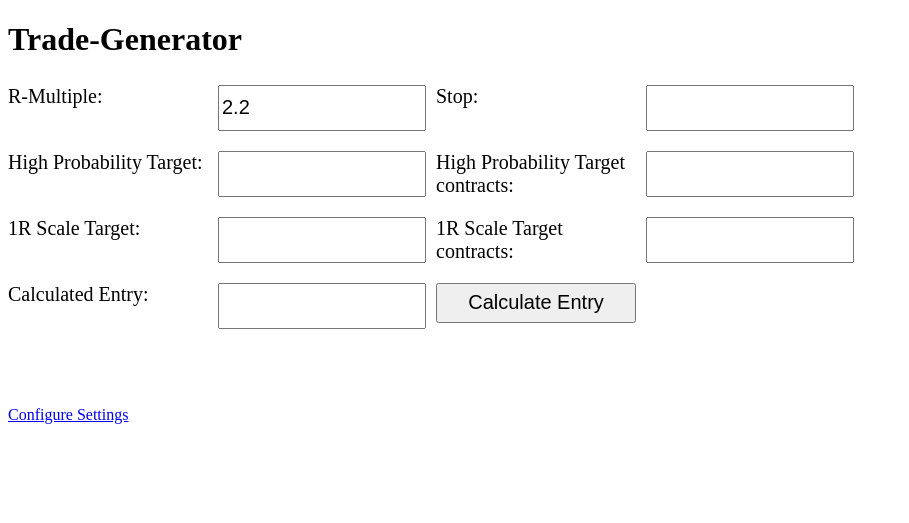
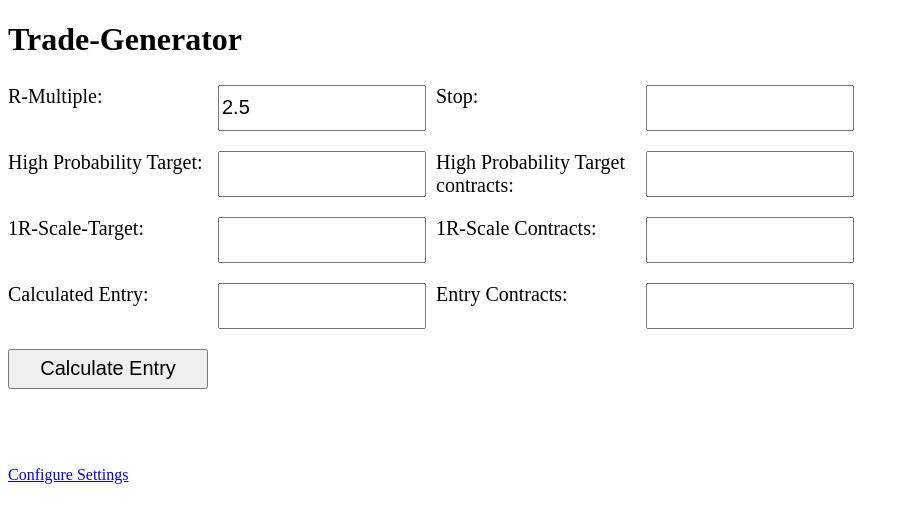
Before and after one commit to michagruner/IB-trade-generator, a Flask app: page / in a window 1280 px wide. Shown: the top 523 px of the page, without its empty margins (0-909 px from the left). Run offline with Flask 3, Linux system fonts and the light colour scheme.

Commit message:
erste lauffähige Version mit allen Berechnungen auf der Webseite
Signed-off-by: Michael Gruner (local) <mgrunerlocal@pn50.local.familie-gruner.de>

```diff
--- a/app.py
+++ b/app.py
@@ -9,13 +9,28 @@ import json
 app = Flask(__name__)
 
 
-default_Rmultiple = 2.5
-MAX_RISK = 0
-TICK_SIZE = 0
-TICK_VALUE = 0
+global default_Rmultiple
+global MAX_RISK
+global TICK_SIZE
+global TICK_VALUE
 
+with open('config.json') as f:
+   config = json.load(f)
+
+   default_Rmultiple = config['Rmultiple']
+   MAX_RISK = config['MaxRisk']
+   TICK_SIZE = config['TickSize']
+   TICK_VALUE = config['TickValue']
 
 def calculate_entry(stop, target, Rmultiple):
+
+    with open('config.json') as f:
+      config = json.load(f)
+
+      MAX_RISK = int(config['MaxRisk'])
+      TICK_SIZE = float(config['TickSize'])
+      TICK_VALUE = float(config['TickValue'])
+
     def objective(x):
         return x[0]
 
@@ -33,8 +48,14 @@ def calculate_entry(stop, target, Rmultiple):
     bounds = [(stop, target)]
     cons = [{'type': 'eq', 'fun': constraint1}, {'type': 'ineq', 'fun': constraint2}]
     res = minimize(objective, [stop + 1], bounds=bounds, constraints=cons, method='SLSQP')
-
-    return round(res.x[0]*4)/4
+    #calculate all the data based on the entry
+    entry = round(res.x[0]*4)/4
+    diff = entry - stop
+    entryCont = round((MAX_RISK / (diff / TICK_SIZE * TICK_VALUE)))
+    oneRScale = entry + diff
+    oneRScaleCont = round(1/4*((MAX_RISK / (diff / TICK_SIZE * TICK_VALUE))))
+    highProbCont = entryCont - oneRScaleCont
+    return entry, entryCont , oneRScale, oneRScaleCont, highProbCont
 
 @app.route('/', methods=['GET', 'POST'])
 def index():
@@ -42,7 +63,7 @@ def index():
         stop = float(request.form['stop'])
         target = float(request.form['target'])
         Rmultiple = float(request.form['Rmultiple'])
-        value = calculate_entry(stop, target, Rmultiple)
+        entry = calculate_entry(stop, target, Rmultiple)
         stopSize = value - stop
         contract_number = (MAX_RISK / (stopSize / TICK_SIZE * TICK_VALUE))
         oneRScaleValue = value + stopSize
@@ -52,7 +73,7 @@ def index():
         if request.form.get('action') == 'submitTrade':
             value = value * 2
 
-        return render_template('index.html', value=value)
+        return render_template('index.html', entry=entry)
 
     else:
         with open('config.json') as f:
@@ -62,6 +83,7 @@ def index():
         MAX_RISK = config['MaxRisk']
         TICK_SIZE = config['TickSize']
         TICK_VALUE = config['TickValue']
+
         return render_template('index.html' ,default_Rmultiple=default_Rmultiple)
 
 @app.route('/calculate_entry', methods=['POST'])
@@ -69,8 +91,8 @@ def calculate_entry_api():
     stop = float(request.json['stop'])
     target = float(request.json['target'])
     Rmultiple = float(request.json['Rmultiple'])
-    value = calculate_entry(stop, target, Rmultiple)
-    return jsonify({'value': value})
+    entry, entryCont, oneRScale, oneRScaleCont, highProbCont = calculate_entry(stop, target, Rmultiple)
+    return jsonify({'entry': entry, 'entryCont': entryCont, 'oneRScale': oneRScale, 'oneRScaleCont': oneRScaleCont, 'highProbCont': highProbCont })
 
 # Endpoint for loading the configuration data
 @app.route('/load_config')
--- a/config.json
+++ b/config.json
@@ -1 +1 @@
-{"Rmultiple": "2.2", "MaxRisk": "234", "TickSize": "0.25", "TickValue": "1.25"}
+{"Rmultiple": "2.5", "MaxRisk": "200", "TickSize": "0.25", "TickValue": "1.25"}
--- a/templates/index.html
+++ b/templates/index.html
@@ -47,8 +47,13 @@ $(document).ready(function() {
       contentType: "application/json", // Set the content type to JSON
       data: JSON.stringify(formData), // Convert the form data to a JSON object
       success: function(response) {
+	console.log(response); //Print the response object to the console
         // Update the calculated entry value in the HTML
-        $("#value").val(response["value"]);
+        $("#entry").val(response["entry"]);
+        $("#entryCont").val(response["entryCont"]);
+        $("#oneRScale").val(response["oneRScale"]);
+        $("#oneRScaleCont").val(response["oneRScaleCont"]);
+        $("#highProbCont").val(response["highProbCont"]);
       }
     });
   });
@@ -70,16 +75,18 @@ $(document).ready(function() {
 
 		<label for="target">High Probability Target:</label>
 		<input type="number" name="target" id="target" step="0.25" required value="{{ request.form.get('target', '') }}">
-		<label for="target">High Probability Target contracts:</label>
-		<input type="number" name="targetCont" id="targetCont" step="1" required value="{{ request.form.get('targetCont', '') }}">
+		<label for="highProbCont">High Probability Target contracts:</label>
+		<input type="number" name="highProbCont" id="highProbCont" step="1" value="{{ highProbCont }}">
 
-		<label for="target">1R Scale Target:</label>
-		<input type="number" name="scaletarget" id="scaletarget" step="0.25" required value="{{ request.form.get('scaletarget', '') }}">
-		<label for="target">1R Scale Target contracts:</label>
-		<input type="number" name="scaletargetCont" id="scaletargetCont" step="1" required value="{{ request.form.get('scaletargetCont', '') }}">
+		<label for="oneRScale">1R-Scale-Target:</label>
+		<input type="number" name="oneRScale" id="oneRScale" step="0.25" value="{{ oneRScale }}">
+		<label for="oneRScaleCont">1R-Scale Contracts:</label>
+		<input type="number" name="oneRScaleCont" id="oneRScaleCont" step="1" value="{{ oneRScaleCont }}">
 
 		<label for="entry-value">Calculated Entry:</label>
-		<input type="number" name="entry" id="value" step="0.25" value="{{ value }}">
+		<input type="number" name="entry" id="entry" step="0.25" value="{{ entry }}">
+		<label for="entry-value">Entry Contracts:</label>
+		<input type="number" name="entryCont" id="entryCont" step="1" value="{{ entryCont }}">
 
 		<input type="submit" value="Calculate Entry">
 	</form>
```
